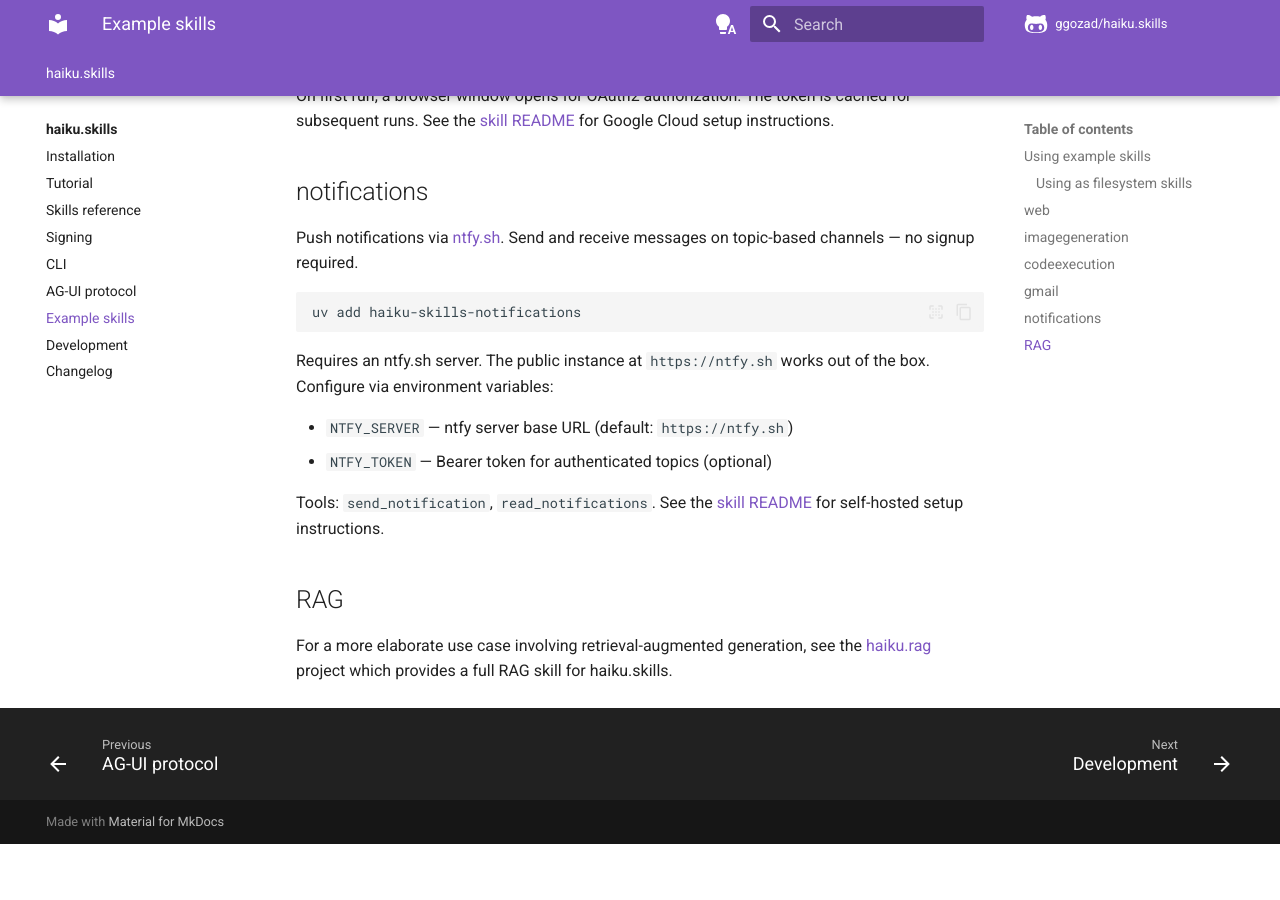
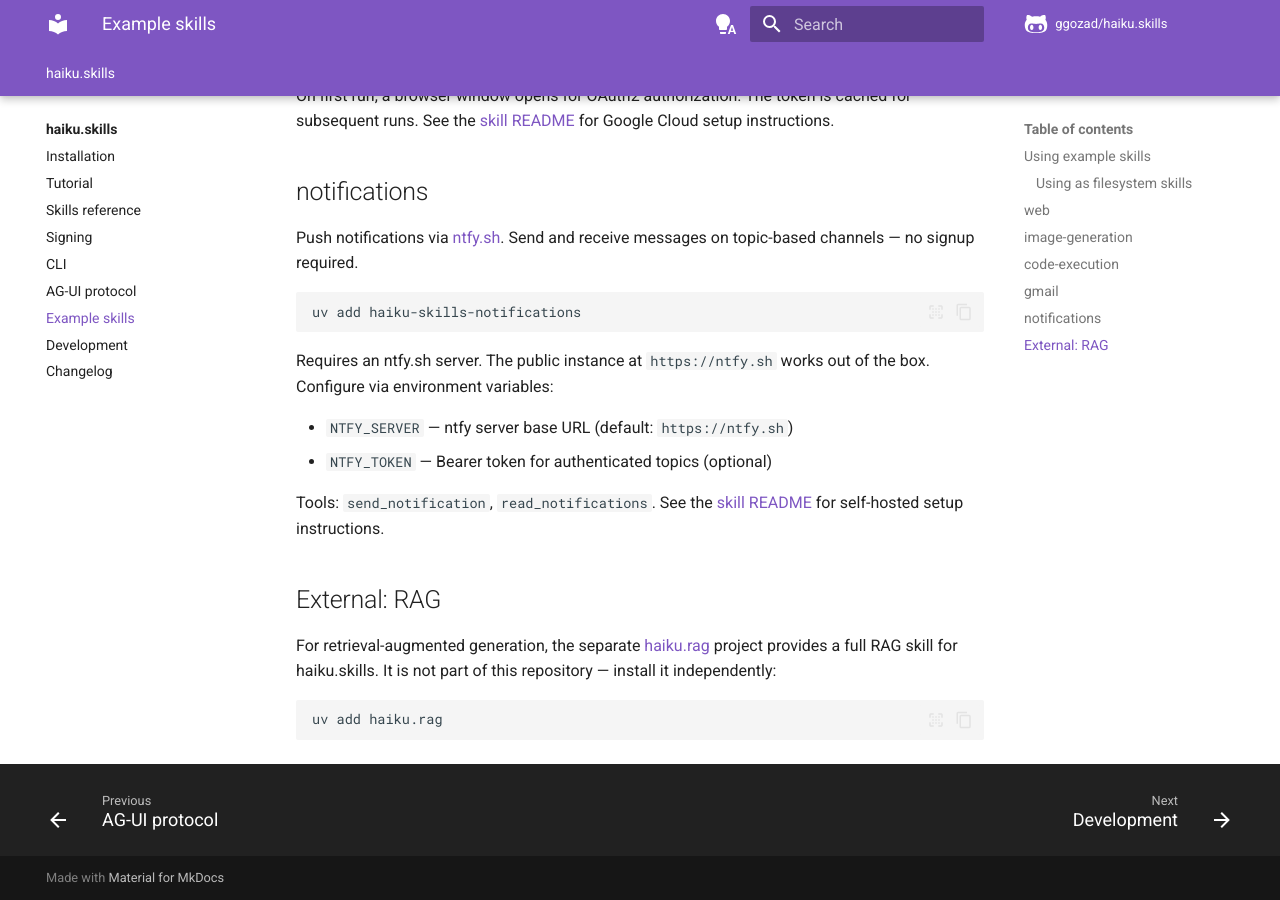
Before and after one commit to ggozad/haiku.skills, an MkDocs documentation site: the page built from docs/example-skills.md, in a window 1280 px wide and 900 px high, scrolled down 1858 px. Built offline with MkDocs 1.6.1 and Material for MkDocs 9.7.7, drawn with Linux system fonts in a browser that asks for light colours; comment, search, counter and statistics services are not loaded; before the commit the page ends 2702 px from its top, so only the background shows below that; some of the changed text lies outside the part shown.

Commit message:
Minor fixes

````diff
--- a/docs/example-skills.md
+++ b/docs/example-skills.md
@@ -41,7 +41,7 @@
 
 Requires `BRAVE_API_KEY` environment variable for search functionality.
 
-## imagegeneration
+## image-generation
 
 Image generation via [Ollama](https://ollama.com/).
 
@@ -49,7 +49,7 @@
 uv add haiku-skills-image-generation
 ```
 
-## codeexecution
+## code-execution
 
 Sandboxed Python execution via [pydantic-monty](https://github.com/pydantic/pydantic-monty) with a built-in `await llm(prompt)` function for LLM reasoning (classify, summarize, extract).
 
@@ -87,6 +87,10 @@
 
 Tools: `send_notification`, `read_notifications`. See the [skill README](https://github.com/ggozad/haiku.skills/tree/main/skills/notifications) for self-hosted setup instructions.
 
-## RAG
+## External: RAG
 
-For a more elaborate use case involving retrieval-augmented generation, see the [haiku.rag](https://github.com/ggozad/haiku.rag) project which provides a full RAG skill for haiku.skills.
+For retrieval-augmented generation, the separate [haiku.rag](https://github.com/ggozad/haiku.rag) project provides a full RAG skill for haiku.skills. It is not part of this repository — install it independently:
+
+```bash
+uv add haiku.rag
+```
````
Also changed, not shown: docs/ag-ui.md (+2 -2 lines), docs/tutorial.md (+8 -2 lines).
